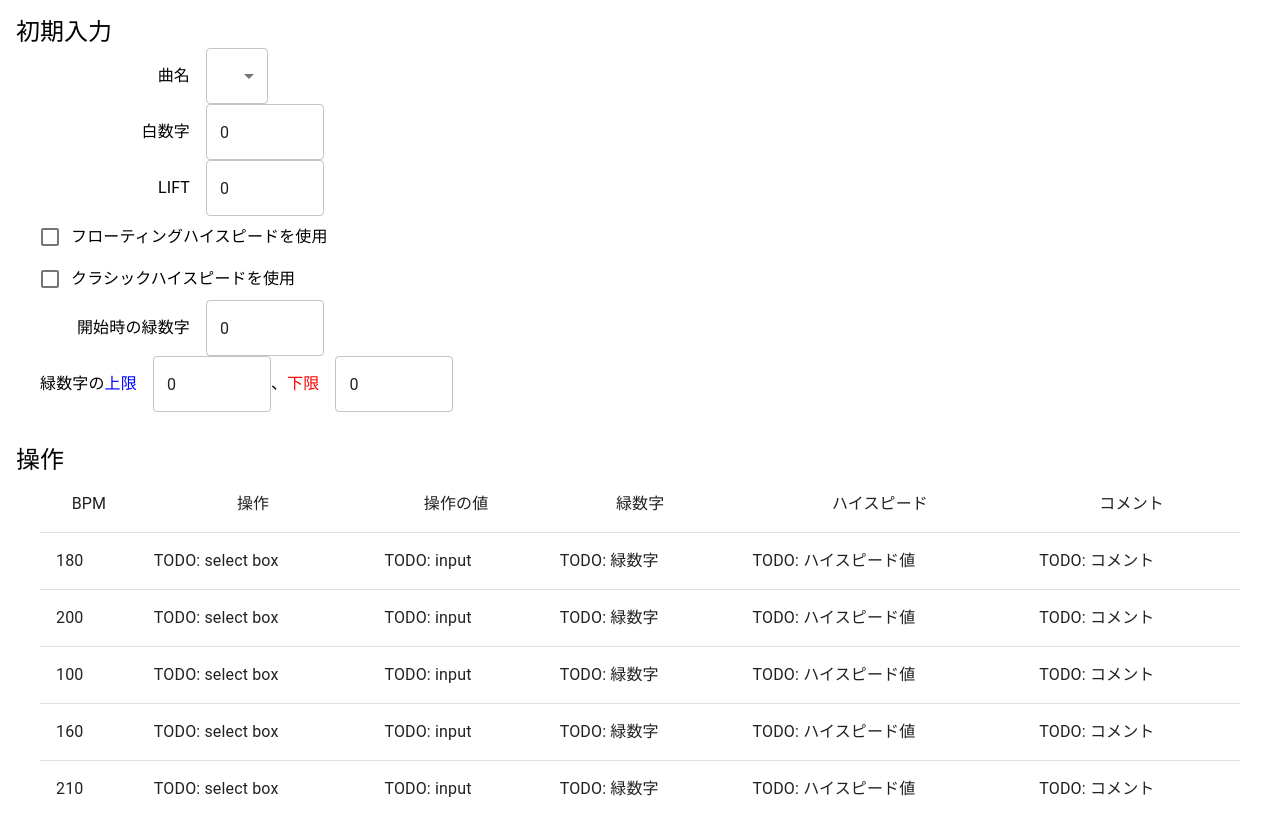
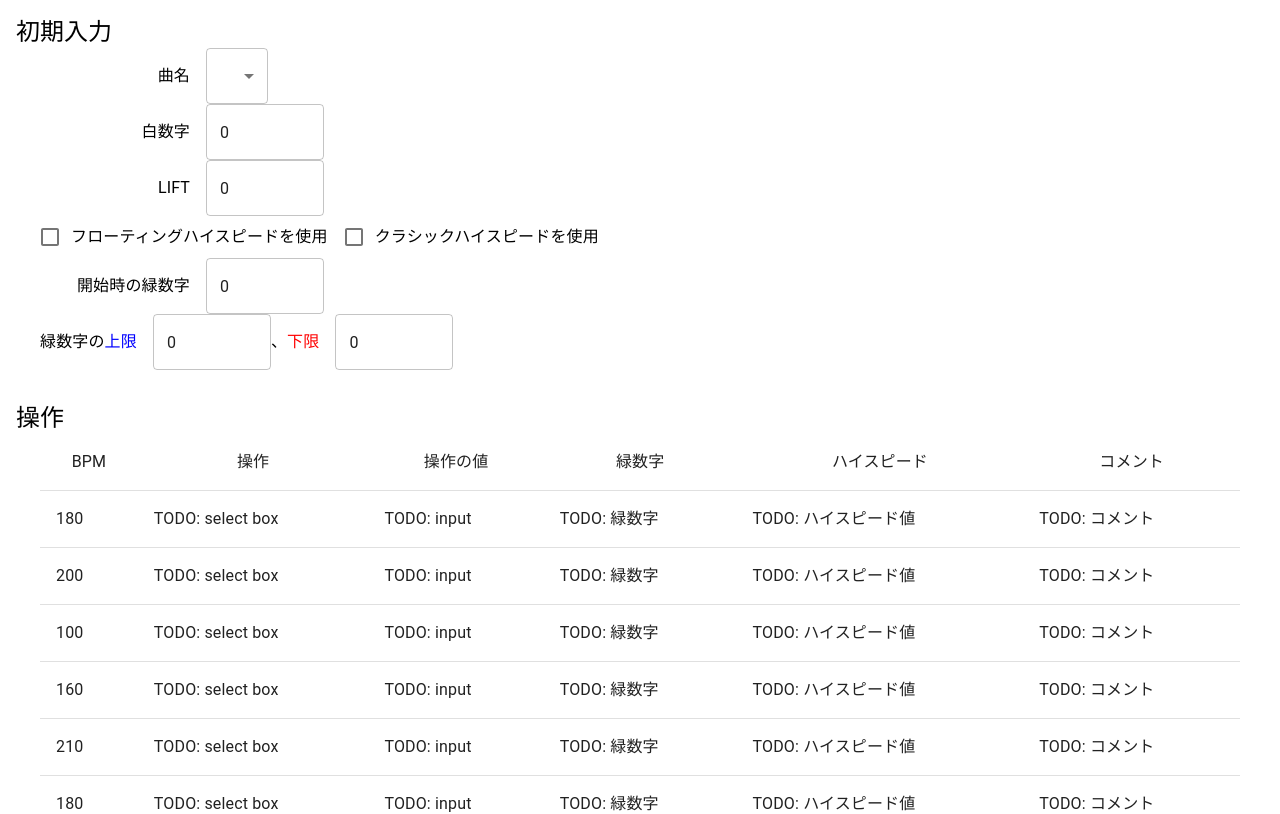
Before and after one commit to u76ner/sof-lan-simulator, a React (Create React App) app: page /simulator in a window 1280 px wide. Shown: the top 814 px of the page. Built offline with nearby package versions, Linux system fonts and the light colour scheme.

Commit message:
♻️ FormGroupいらん

```diff
--- a/src/components/Simulator/InitialInputs/InitialInputs.tsx
+++ b/src/components/Simulator/InitialInputs/InitialInputs.tsx
@@ -72,7 +72,6 @@ export const InitialInputs: React.FC<InitialInputsProps> = () => {
             }}
           />
         </Box>
-        <FormGroup>
         {/* FHSかどうか */}
         <FormControlLabel
           control={<Checkbox name="isFloating" />}
@@ -83,7 +82,6 @@ export const InitialInputs: React.FC<InitialInputsProps> = () => {
           control={<Checkbox name="isClassic" />}
           label="クラシックハイスピードを使用"
         />
-        </FormGroup>
         {/* 緑数字 */}
         <Box display="flex" alignItems="center">
           <Box width={LABEL_WIDTH} pr={2}>
```
Lines whose indentation alone changed are shown as unchanged.
